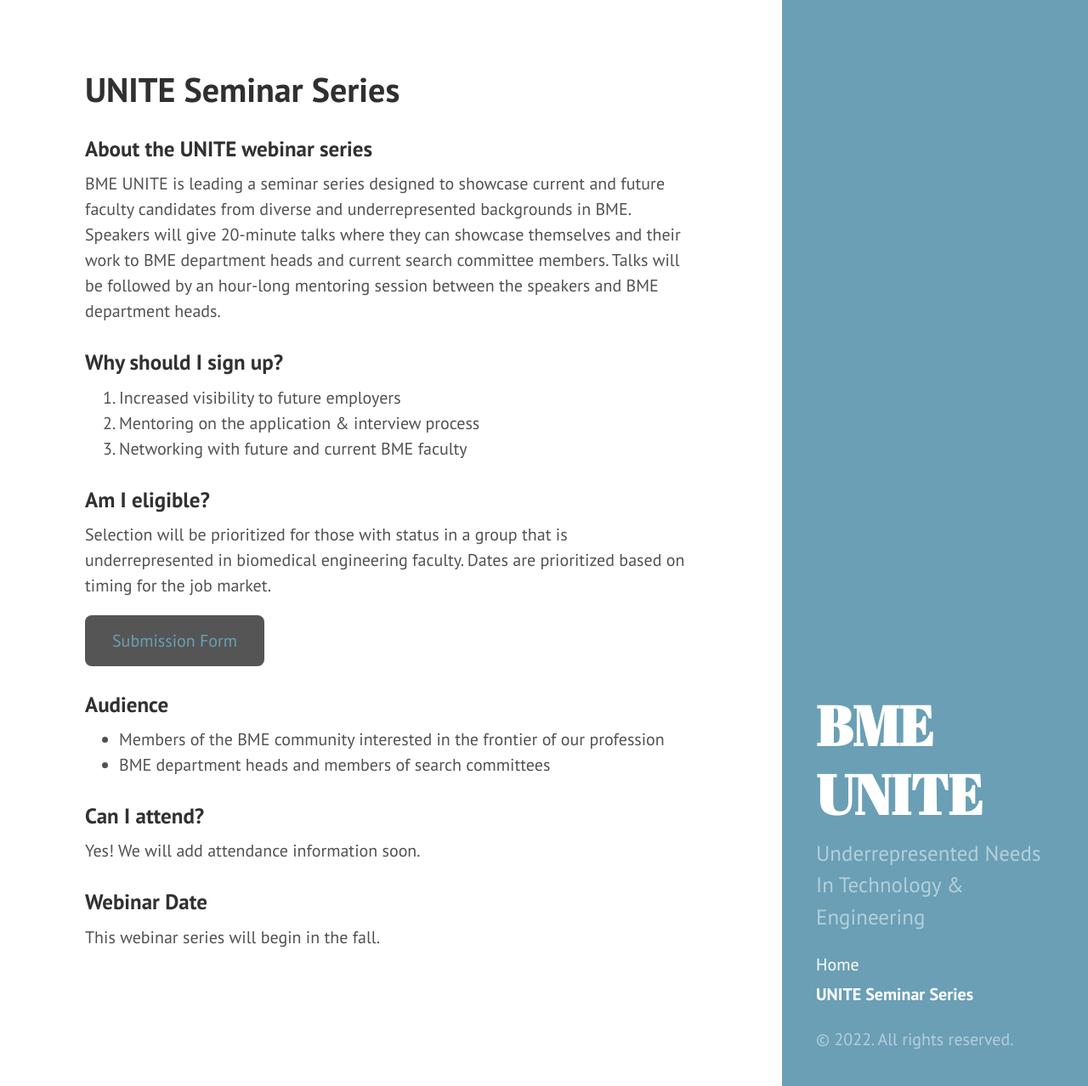
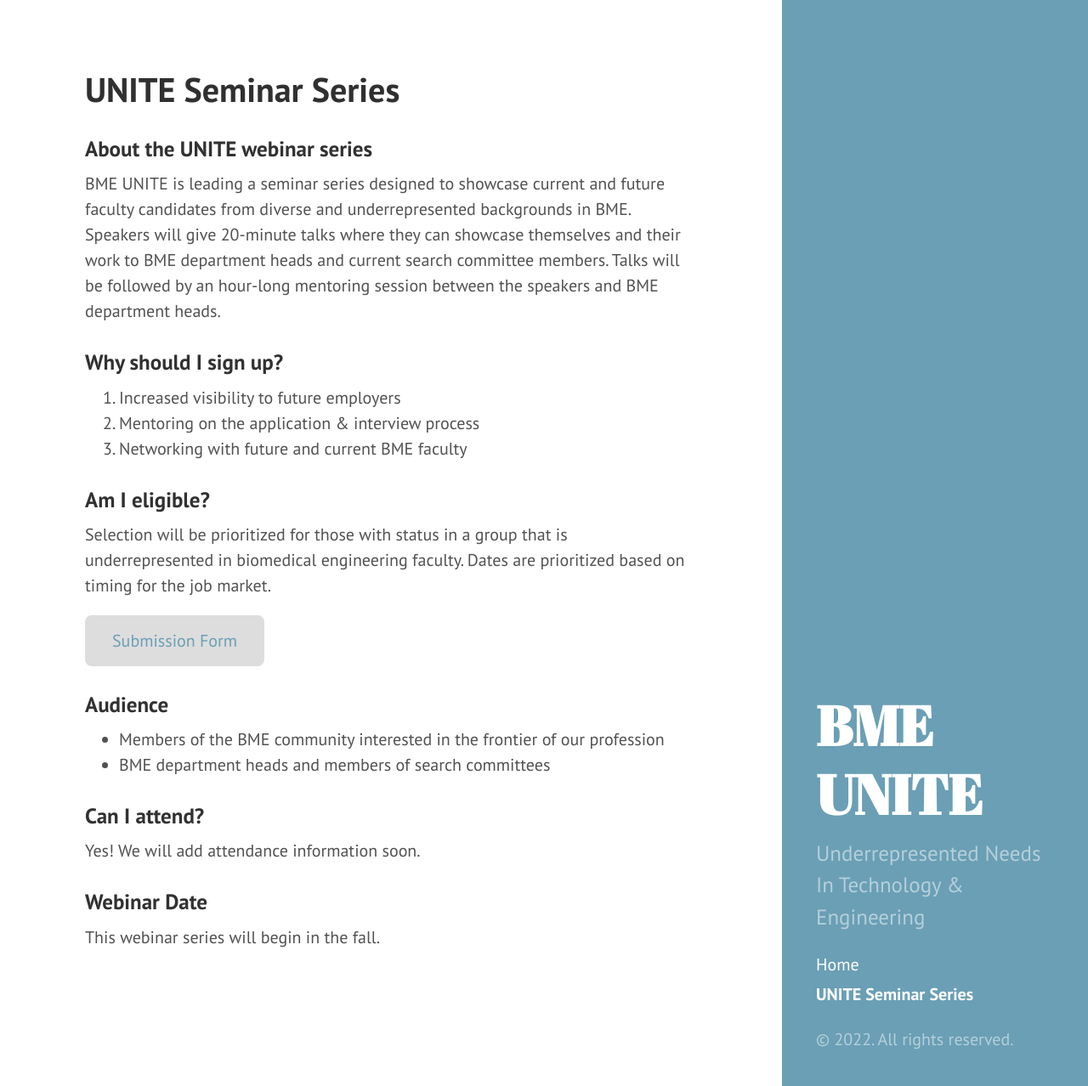
Before and after one commit to BME-UNITE/bmeunite, a Jekyll site: the page built from seminars.md, in a window 1280 px wide and 1278 px high. Shown: the whole window at 85% size. Built offline with Jekyll 4.4.1, drawn with Linux system fonts in a browser that asks for light colours; Markdown is read by kramdown in place of the engine named in the settings.

Commit message:
Update hyde.css

```diff
--- a/public/css/hyde.css
+++ b/public/css/hyde.css
@@ -250,7 +250,7 @@ a.sidebar-nav-item:focus {
 }
 
 .button {
-  background-color: #555555;
+  background-color: #DDDDDD;
   border-radius: 8px;
   border: none;
   padding: 15px 32px;
```
